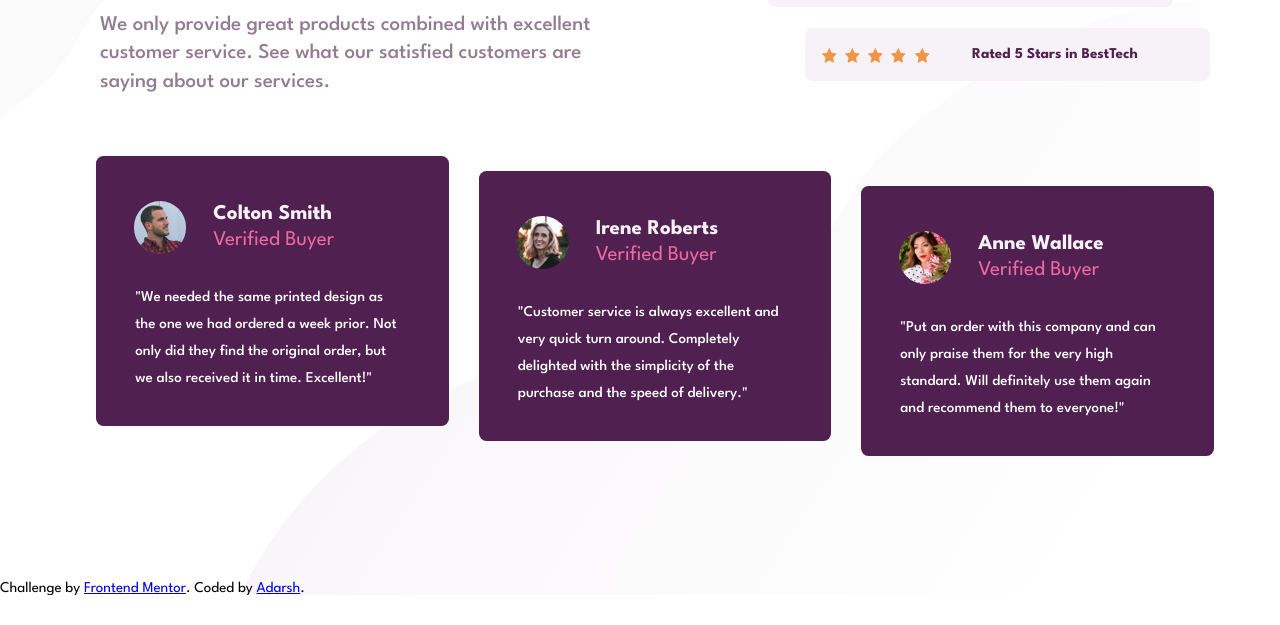
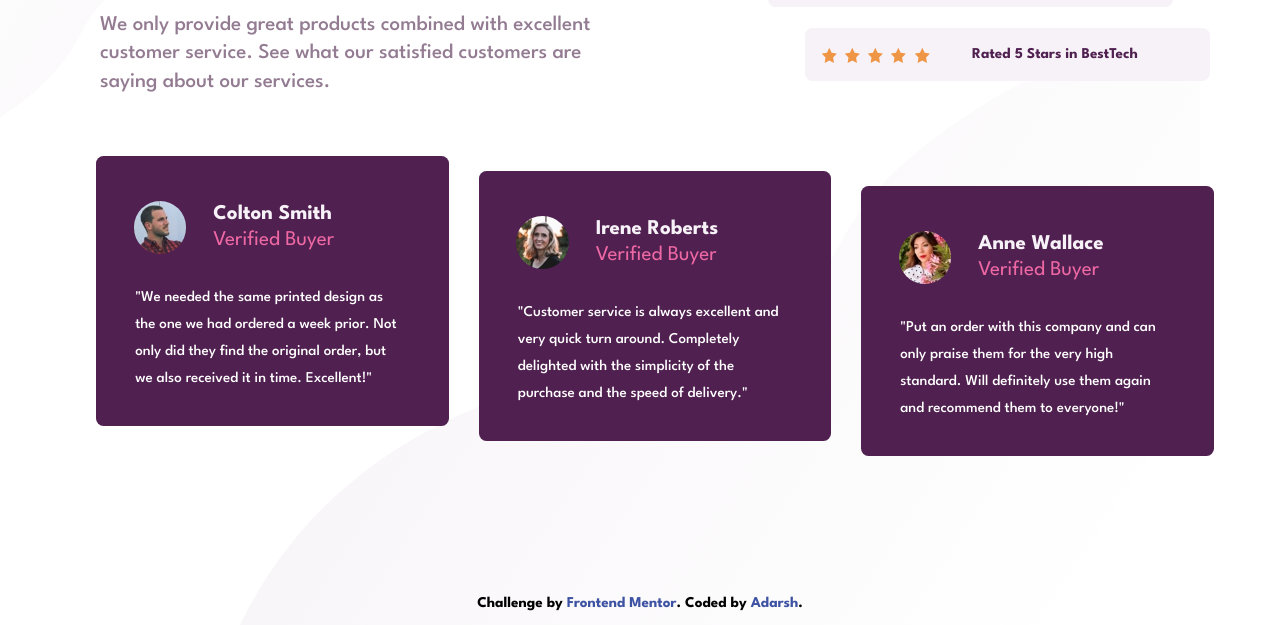
Before and after one commit to adarsh78/Social-Proof-Section-Master, a plain HTML site: page index.html in a window 1280 px wide. Shown: the part 219-844 px from the top of the page. Before the commit the page ends 814 px from the top, so only its background shows below. Drawn offline with Linux system fonts and the light colour scheme.

Commit message:
CSS File Updated
CSS File Updated

```diff
--- a/style.css
+++ b/style.css
@@ -152,7 +152,7 @@ body{
     line-height: 1.8rem;
 }
 
-.attribution{
+footer{
     font-size: 1rem;
     text-align: center;
     font-weight: 700;
@@ -160,7 +160,7 @@ body{
 
 }
 
-.attribution a{
+footer a{
     text-decoration: none;
     color: hsl(228, 45%, 44%);
 }
```
